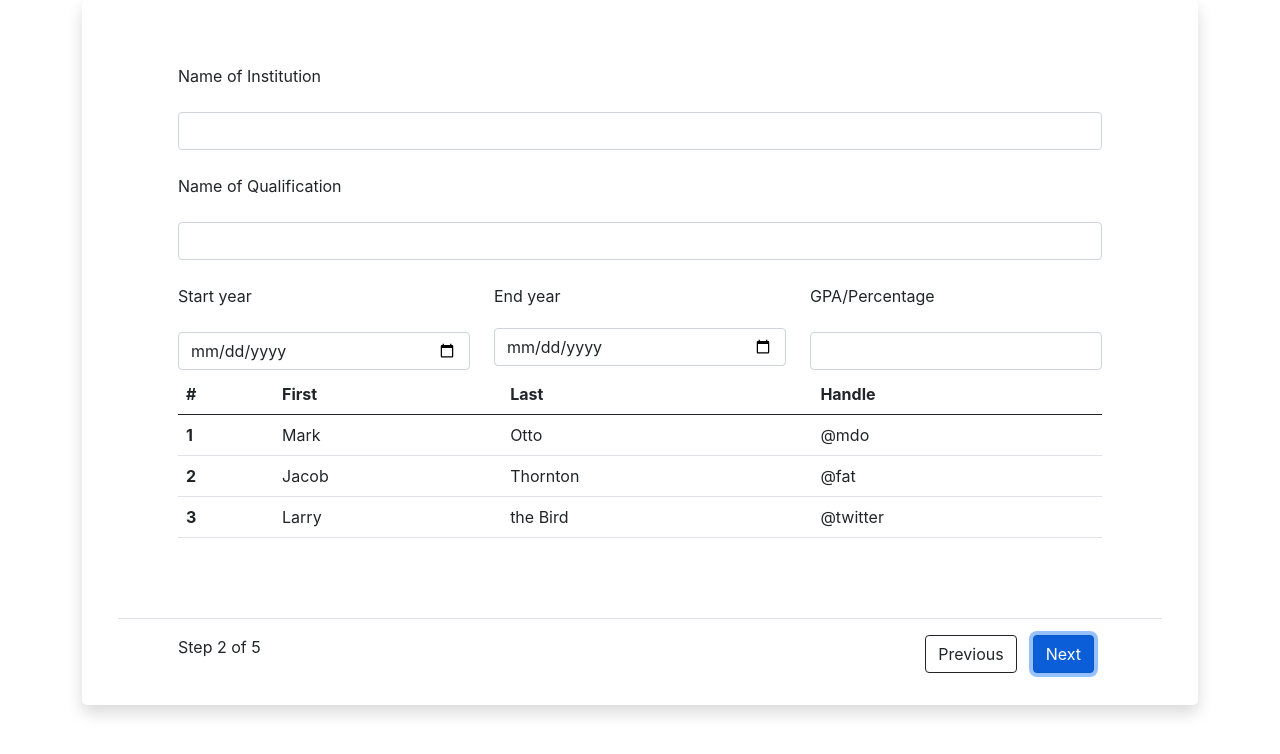
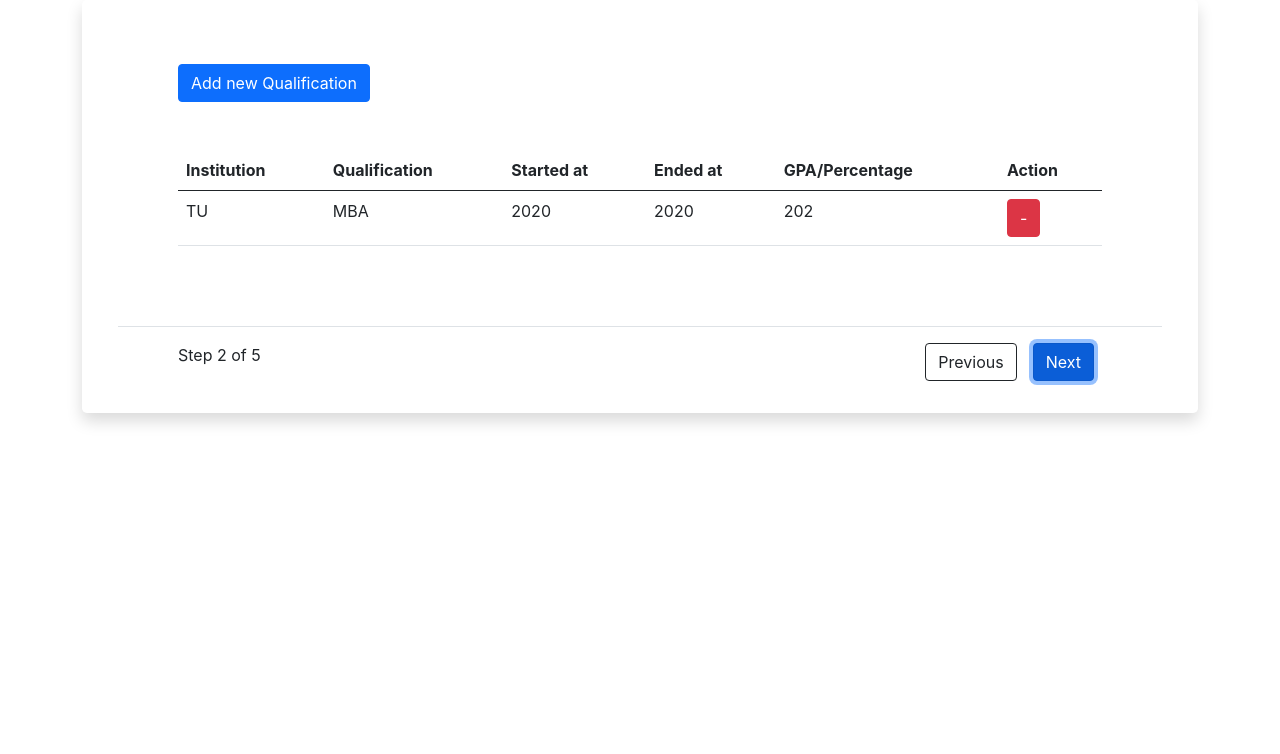
Before and after one commit to BishalRaj/multiform-react, a React (Create React App) app: page / in a window 1280 px wide. Both pictures are taken after a click on the button "Next". Shown: the top 754 px of the page. Built offline with nearby package versions, Linux system fonts and the light colour scheme.

Commit message:
academic

```diff
--- a/src/container/forms/academic.js
+++ b/src/container/forms/academic.js
@@ -1,11 +1,21 @@
 import React, { useState } from "react";
 
 const Academic = () => {
-  // const [show, setshow] = useState(false);
+  const [show, setshow] = useState(false);
+  const toggleShow = () => setshow(!show);
 
-  // const toggleShow = () => setshow(!show);
   return (
     <div className="row p-5 bg-white">
+      {!show && (
+        <div className="col-12">
+          <button className="btn btn-primary" onClick={toggleShow}>
+            Add new Qualification
+          </button>
+        </div>
+      )}
+
+      {show && (
+        <>
           <div className="col-12">
             <div className="form-group">
               <label className="mb-1 pb-3" for="institution">
@@ -50,7 +60,12 @@ const Academic = () => {
               <label className="my-1 py-3 w-100" for="end">
                 End year
               </label>
-          <input type="date" className="form-control" id="end" placeholder="" />
+              <input
+                type="date"
+                className="form-control"
+                id="end"
+                placeholder=""
+              />
             </div>
           </div>
           <div className="col-4">
@@ -67,33 +82,35 @@ const Academic = () => {
             </div>
           </div>
           <div className="col-12">
+            <button className="btn btn-success float-end" onClick={toggleShow}>
+              Add
+            </button>
+          </div>
+        </>
+      )}
+
+      <div className="col-12 mt-5">
         <table class="table">
           <thead>
             <tr>
-              <th scope="col">#</th>
-              <th scope="col">First</th>
-              <th scope="col">Last</th>
-              <th scope="col">Handle</th>
+              <th scope="col">Institution</th>
+              <th scope="col">Qualification</th>
+              <th scope="col">Started at</th>
+              <th scope="col">Ended at</th>
+              <th scope="col">GPA/Percentage</th>
+              <th scope="col">Action</th>
             </tr>
           </thead>
           <tbody>
             <tr>
-              <th scope="row">1</th>
-              <td>Mark</td>
-              <td>Otto</td>
-              <td>@mdo</td>
-            </tr>
-            <tr>
-              <th scope="row">2</th>
-              <td>Jacob</td>
-              <td>Thornton</td>
-              <td>@fat</td>
-            </tr>
-            <tr>
-              <th scope="row">3</th>
-              <td>Larry</td>
-              <td>the Bird</td>
-              <td>@twitter</td>
+              <td>TU</td>
+              <td>MBA</td>
+              <td>2020</td>
+              <td>2020</td>
+              <td>202</td>
+              <td>
+                <button className="btn btn-danger">-</button>
+              </td>
             </tr>
           </tbody>
         </table>
--- a/src/container/forms/experience.js
+++ b/src/container/forms/experience.js
@@ -1,8 +1,21 @@
-import React from "react";
+import React, { useState } from "react";
 
 const Experience = () => {
+  const [show, setshow] = useState(false);
+  const toggleShow = () => setshow(!show);
   return (
     <div className="row p-5 bg-white rounded">
+      {!show && (
+        <div className="col-12">
+          <button className="btn btn-primary" onClick={toggleShow}>
+            Add new Experience
+          </button>
+        </div>
+      )}
+
+      {show && (
+        <>
+          {" "}
           <div className="col-12">
             <div className="form-group">
               <label className="mb-1 pb-3" for="institution">
@@ -47,8 +60,45 @@ const Experience = () => {
               <label className="my-1 py-3 w-100" for="end">
                 End year
               </label>
-          <input type="date" className="form-control" id="end" placeholder="" />
+              <input
+                type="date"
+                className="form-control"
+                id="end"
+                placeholder=""
+              />
             </div>
+          </div>
+          <div className="col-12">
+            <button className="btn btn-success float-end" onClick={toggleShow}>
+              Add
+            </button>
+          </div>
+        </>
+      )}
+
+      <div className="col-12 mt-5">
+        <table class="table">
+          <thead>
+            <tr>
+              <th scope="col">Institution</th>
+              <th scope="col">Role</th>
+              <th scope="col">Started at</th>
+              <th scope="col">Ended at</th>
+              <th scope="col">Action</th>
+            </tr>
+          </thead>
+          <tbody>
+            <tr>
+              <td>TU</td>
+              <td>MBA</td>
+              <td>2020</td>
+              <td>2020</td>
+              <td>
+                <button className="btn btn-danger">-</button>
+              </td>
+            </tr>
+          </tbody>
+        </table>
       </div>
     </div>
   );
--- a/src/container/forms/skill.js
+++ b/src/container/forms/skill.js
@@ -34,7 +34,28 @@ const Skill = () => {
         </div>
       </div>
       <div className="col-4 d-flex justify-content-center align-items-center">
-        <button className="btn btn-outline-dark">Remove</button>
+        <button className="btn btn-success">Add</button>
+      </div>
+
+      <div className="col-12 mt-5">
+        <table class="table">
+          <thead>
+            <tr>
+              <th scope="col">Expertise</th>
+              <th scope="col">Percent</th>
+              <th scope="col">Action</th>
+            </tr>
+          </thead>
+          <tbody>
+            <tr>
+              <td>TU</td>
+              <td>MBA</td>
+              <td>
+                <button className="btn btn-danger">-</button>
+              </td>
+            </tr>
+          </tbody>
+        </table>
       </div>
     </div>
   );
```
Lines whose indentation alone changed are shown as unchanged.
